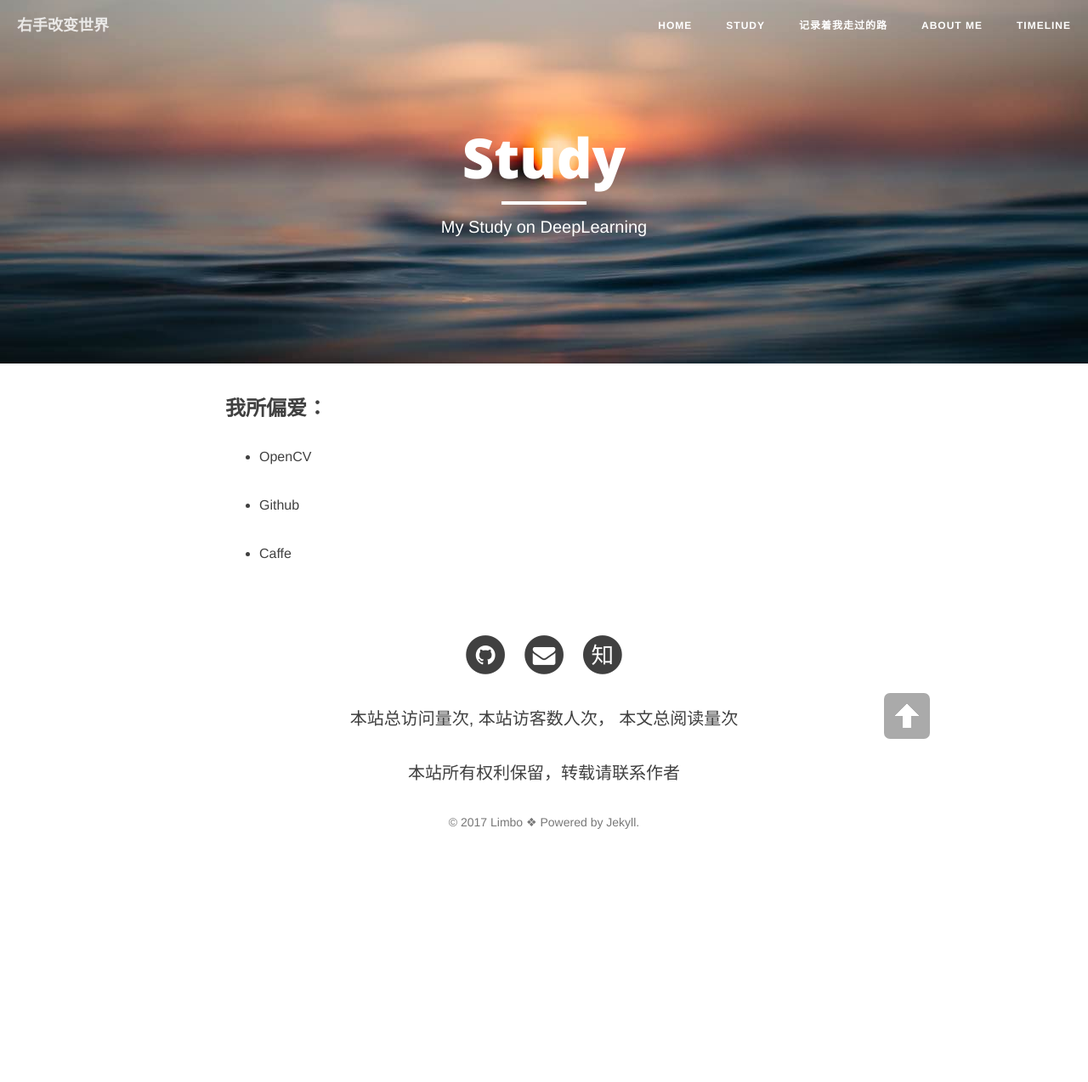
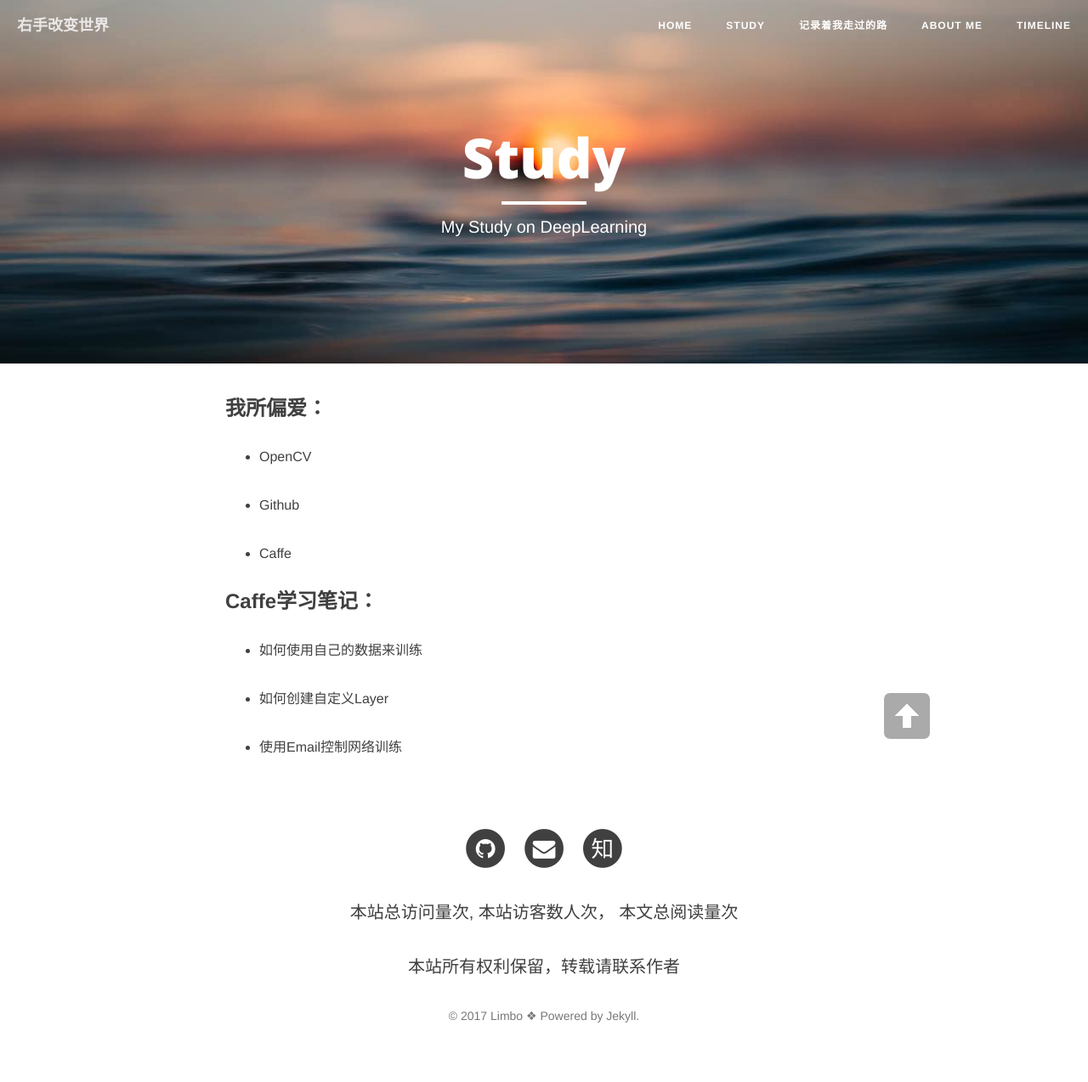
Before and after one commit to Skylar95/Skylar95, a Jekyll site: the page built from Study.md, in a window 1280 px wide. Shown: the whole page at 85% size. Built offline with Jekyll 4.4.1, drawn with Linux system fonts in a browser that asks for light colours; nearby versions of some CDN libraries; comment, search, counter and statistics services are not loaded; before the commit the page ends 1046 px from its top, so only the background shows below that.

Commit message:
Update Study.md

```diff
--- a/Study.md
+++ b/Study.md
@@ -15,3 +15,13 @@ header-img: "img/3.jpg"
 - [Github](https://github.com/)
 
 - [Caffe](http://caffe.berkeleyvision.org/)
+
+
+### Caffe学习笔记：
+
+
+- [如何使用自己的数据来训练](https://zhuanlan.zhihu.com/p/25543464)
+
+- [如何创建自定义Layer](https://zhuanlan.zhihu.com/p/25484850)
+
+- [使用Email控制网络训练](https://zhuanlan.zhihu.com/p/25767465)
```
